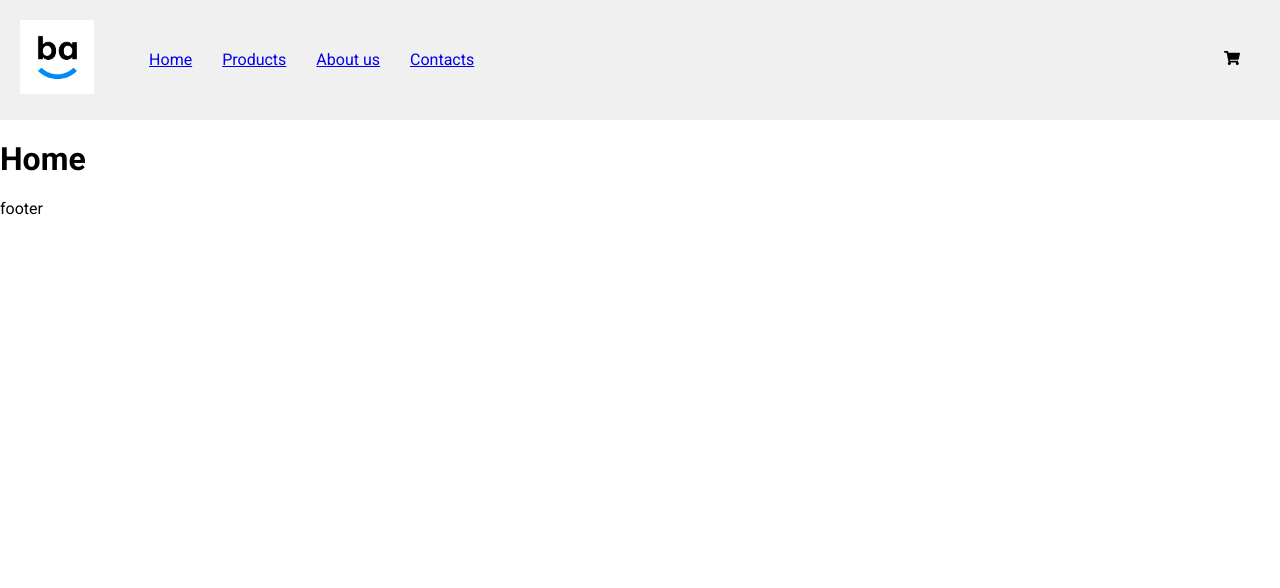
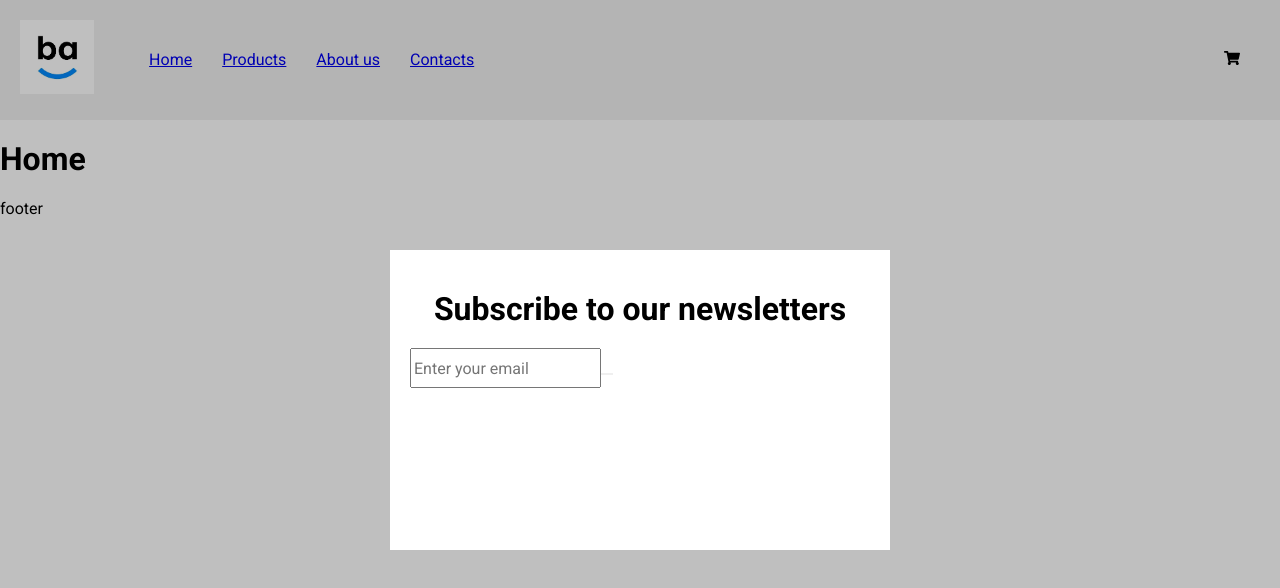
Before and after one commit to juozasm/ba-react, a React app in the folder app/: page / in a window 1280 px wide. Shown: the top 588 px of the page. Built offline with nearby package versions, Linux system fonts and the light colour scheme; data requests are answered from the project's data file.

Commit message:
portal and validations

```diff
--- /dev/null
+++ b/app/src/components/base/InputErrors.js
@@ -0,0 +1,5 @@
+import React from "react"
+
+export default function InputErrors({ errors }) {
+    return errors ? <div>{errors.join(", ")}</div> : null
+}
--- a/app/src/components/base/Logo.tsx
+++ b/app/src/components/base/Logo.tsx
@@ -2,7 +2,7 @@ import React from "react"
 import styled from "styled-components"
 // import PropTypes from "prop-types"
 
-const LogoHolder = styled.div<{ width: string, height: string }>`
+const LogoHolder = styled.div<{ width: string; height: string }>`
   width: ${(props) => props.width};
   height: ${(props) => props.height};
 `
@@ -20,7 +20,7 @@ interface LogoProps {
   height: string
 }
 
-const Logo : React.FC<LogoProps> = ({ src, alt, width, height }) => {
+const Logo: React.FC<LogoProps> = ({ src, alt, width, height }) => {
   return (
     <LogoHolder width={width} height={height}>
       <LogoImg src={src} alt={alt} />
--- /dev/null
+++ b/app/src/components/base/Modal.js
@@ -0,0 +1,18 @@
+import { useEffect, useMemo } from "react"
+import ReactDOM from "react-dom"
+
+const modalRoot = document.getElementById("modal-root")
+
+export default function Modal({ children }) {
+  const el = useMemo(() => document.createElement("div"), [])
+  useEffect(() => {
+    console.log("mounted")
+    modalRoot.appendChild(el)
+
+    return () => {
+      modalRoot.removeChild(el)
+    }
+  }, [el])
+
+  return ReactDOM.createPortal(children, el)
+}
--- /dev/null
+++ b/app/src/components/base/ModalWrapper.js
@@ -0,0 +1,42 @@
+import React from "react"
+import Modal from "./Modal"
+import styled, { css } from "styled-components"
+
+function getVariant(variant) {
+  switch (variant) {
+    case "main":
+      return css`
+        position: fixed;
+        top: 50%;
+        left: 50%;
+        transform: translate(-50%, -50%);
+      `
+    default:
+      return ""
+  }
+}
+
+const StyledOverlay = styled.div`
+  background-color: rgba(0, 0, 0, 0.25);
+  position: fixed;
+  top: 0;
+  bottom: 0;
+  left: 0;
+  right: 0;
+  z-index: 998;
+`
+
+const StyledWrapper = styled.div`
+  position: fixed;
+  ${({ variant }) => getVariant(variant)}
+  z-index: 999;
+`
+
+export default function ModalWrapper({ children }) {
+  return (
+    <Modal>
+      <StyledOverlay />
+      <StyledWrapper variant="main">{children}</StyledWrapper>
+    </Modal>
+  )
+}
--- /dev/null
+++ b/app/src/components/common/SubscriptionModal.js
@@ -0,0 +1,82 @@
+import React, { useState, useMemo } from "react"
+import ModalWrapper from "../base/ModalWrapper"
+import styled from "styled-components"
+import useValidation, {
+    useRealTimeDataValidation,
+} from "../../hooks/useValidation"
+import { isValidEmail, isNotEmpty, isValidPhone } from "utils/validationFns"
+import InputErrors from "../base/InputErrors"
+
+const StyledSubscriptionModal = styled.div`
+    width: 500px;
+    height: 300px;
+    background-color: white;
+    padding: 20px;
+`
+
+const StyledTitle = styled.h1`
+    text-align: center;
+    margin-bottom: 20px;
+`
+
+const StyledEmailInput = styled.input.attrs({
+    placeholder: "Enter your email",
+})`
+    height: 40px;
+`
+
+export default function SubscriptionModal() {
+    // const {
+    //     failedValidations,
+    //     validateData,
+    //     getFailedValidationFieldErrors,
+    // } = useValidation()
+    const [email, setEmail] = useState("")
+    const handleSubmit = (e) => {
+        e.preventDefault()
+        e.stopPropagation()
+
+        // const dataToValidate = [
+        //     {
+        //         name: "email",
+        //         value: email,
+        //         validationFns: [isValidEmail, isNotEmpty],
+        //         customErrors: ["Blogas juk email", "Negali gi buti tuscias"],
+        //     },
+        // ]
+        // validateData(dataToValidate)
+    }
+    const dataToValidate = useMemo(()=>[
+        {
+            name: "email",
+            value: email,
+            validationFns: email ? [isValidEmail, isNotEmpty] : [],
+            customErrors: ["Blogas juk email", "Negali gi buti tuscias"],
+        },
+    ], [email])
+
+    const {
+        getFailedValidationFieldErrors,
+
+    } = useRealTimeDataValidation(dataToValidate)
+
+    return (
+        <ModalWrapper>
+            <StyledSubscriptionModal>
+                <form noValidate onSubmit={handleSubmit}>
+                    <StyledTitle>Subscribe to our newsletters</StyledTitle>
+                    <StyledEmailInput
+                        value={email}
+                        onChange={(e) => setEmail(e.target.value)}
+                    />
+                    {
+                        <InputErrors
+                            errors={getFailedValidationFieldErrors("email")}
+                        />
+                    }
+                    <button type="submit" />
+                </form>
+            </StyledSubscriptionModal>
+        </ModalWrapper>
+    )
+}
--- /dev/null
+++ b/app/src/hooks/useValidation.js
@@ -0,0 +1,63 @@
+import { useState, useEffect, useCallback } from "react"
+
+// const dataToValidate = [
+//     {
+//         name: 'email',
+//         value: '',
+//         validationFns: [isValidEmail, isNotEmpty],
+//         customErrors: ['Blogas juk email', 'Negali gi buti tuscias']
+//     },
+//     {
+//         name: 'phone',
+//         value: 'aaaa',
+//         validationFns: [isValidPhone],
+//         customErrors: ['Blogas tavo tel']
+//     }
+// ]
+
+export default function useValidation() {
+    const [failedValidations, setFailedValidations] = useState({})
+
+    const validateData = useCallback((
+        dataToValidate
+    ) => {
+        const fv = dataToValidate.reduce(
+            (fv, { validationFns, name, value, customErrors }) => {
+                const errors = validationFns.reduce((errorsArr, fn) => {
+                    const error = fn(value)
+                    return error ? [...errorsArr, error] : errorsArr
+                }, [])
+                if (errors.length) {
+                    return {
+                        ...fv,
+                        [name]: errors.map((error, i)=> customErrors[i] || error)
+                    }
+                }
+                return fv
+            },
+            {}
+        )
+        setFailedValidations(fv)
+    }, [])
+    const getFailedValidationFieldErrors = (name) => failedValidations[name]
+    const omitErrorFromFailedValidations = (name) => {
+        const { [name]: deleted, ...restFailedValidations } = failedValidations
+        setFailedValidations(restFailedValidations)
+    }
+
+    return {
+        failedValidations,
+        validateData,
+        getFailedValidationFieldErrors,
+        omitErrorFromFailedValidations,
+    }
+}
+
+export function useRealTimeDataValidation(dataToValidate) {
+    const { validateData, ...restValidation } = useValidation()
+    useEffect(() => {
+        validateData(dataToValidate)
+    }, [dataToValidate])
+
+    return restValidation
+}
--- /dev/null
+++ b/app/src/utils/validationFns.js
@@ -0,0 +1,19 @@
+export function isValidEmail(email) {
+    const re = /^(([^<>()\[\]\\.,;:\s@"]+(\.[^<>()\[\]\\.,;:\s@"]+)*)|(".+"))@((\[[0-9]{1,3}\.[0-9]{1,3}\.[0-9]{1,3}\.[0-9]{1,3}\])|(([a-zA-Z\-0-9]+\.)+[a-zA-Z]{2,}))$/
+    if (!re.test(String(email).toLowerCase())) {
+        return "Not valid email"
+    }
+}
+
+export function isValidPhone(phone) {
+    const re = /^[+]*[(]{0,1}[0-9]{1,3}[)]{0,1}[-\s\./0-9]*$/g
+    if (!re.test(String(phone).toLowerCase())) {
+        return "Not valid phone"
+    }
+}
+
+export function isNotEmpty(value) {
+    if (value === "" || value === undefined || value === null) {
+        return "Field is required"
+    }
+}
--- a/app/src/views/App.js
+++ b/app/src/views/App.js
@@ -1,5 +1,6 @@
 import React from "react"
 import GlobalStyle from "../styled/GlobalStyle"
+import SubscriptionModal from "../components/common/SubscriptionModal"
 import routes from "../routes"
 import { BrowserRouter as Router, Switch, Route } from "react-router-dom"
 
@@ -7,6 +8,7 @@ function App(props) {
   return (
     <>
       <GlobalStyle />
+      <SubscriptionModal />
       <Router>
         <Switch>
           {routes.map(({ href, component }) => (
```
Lines whose indentation alone changed are shown as unchanged.
